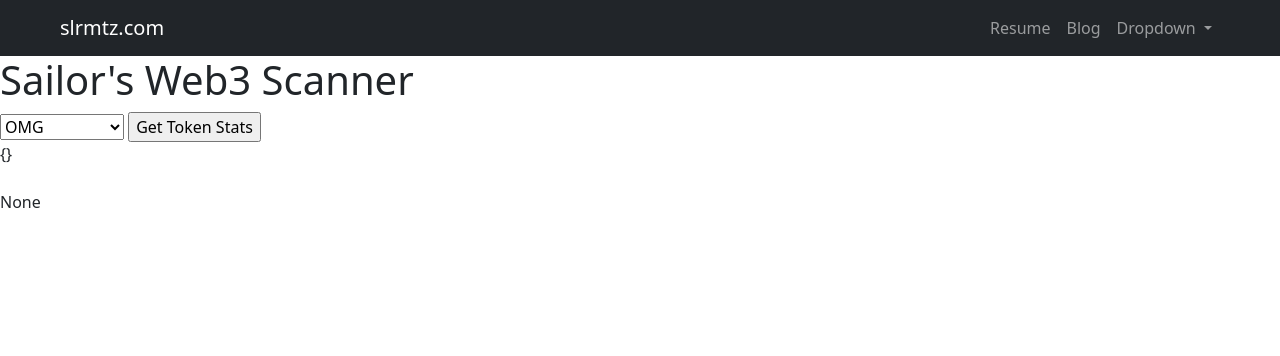
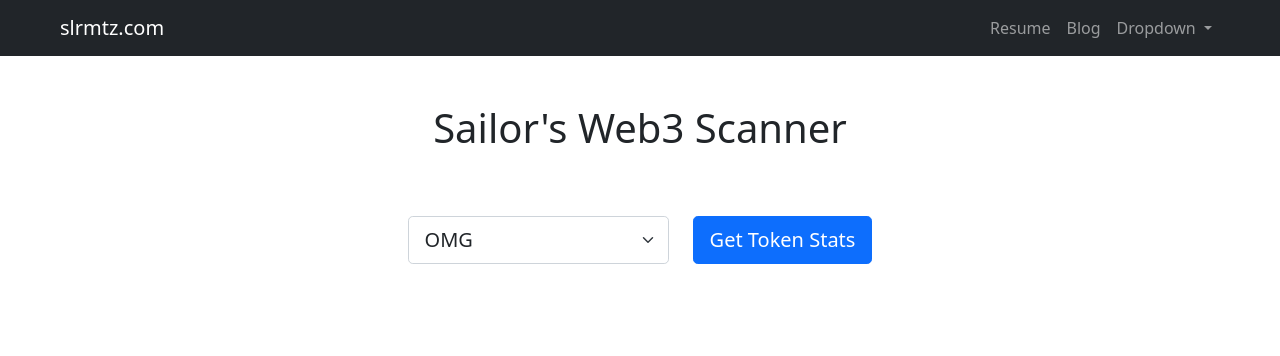
Before and after one commit to rolias4031/django4-personal-portfolio, a Django app: page /web3scanner/ in a window 1280 px wide. Shown: the top 356 px of the page. Run offline with Django 4.2, Linux system fonts and the light colour scheme.

Commit message:
Web3 Scanner Final

```diff
--- a/passwordgenerator/templates/passwordgenerator/pw_generator.html
+++ b/passwordgenerator/templates/passwordgenerator/pw_generator.html
@@ -11,7 +11,7 @@
 
     <div class="container text-center">
       <div class="row my-5">
-        <div class="">
+        <div class="col">
           <h1>Sailor's Password Generator</h1>
         </div>
       </div>
--- a/portfolio/templates/portfolio/base.html
+++ b/portfolio/templates/portfolio/base.html
@@ -14,7 +14,7 @@
     <title>slrmtz.com</title>
   </head>
 
-  <body>
+  <body id="bootstrap-override">
     <nav class="navbar navbar-expand-md navbar-dark bg-dark">
   <div class="container-fluid">
     <a class="navbar-brand ms-5" href="{% url 'home' %}">slrmtz.com</a>
--- /dev/null
+++ b/web3scanner/static/web3scanner/style.css
@@ -0,0 +1,14 @@
+.stat-content {
+  font-size: 17px;
+  margin-left: 5px;
+}
+
+.stat-title {
+  background: rgb(235,235,235);
+  border-radius: 4px;
+  padding: 5px;
+}
+
+.wallet-balance {
+  font-size: 20px;
+}
--- a/web3scanner/templates/web3scanner/scanner.html
+++ b/web3scanner/templates/web3scanner/scanner.html
@@ -2,10 +2,22 @@
 {% block content %}
 {% load static %}
 
+<link rel="stylesheet" type="text/css" href="{% static 'web3scanner/style.css' %}">
+
+<div class="container text-center my-5">
+  <div class="row">
+    <div class="col">
       <h1>Sailor's Web3 Scanner</h1>
+    </div>
+  </div>
+</div>
 
+<div class="container">
   <form class="" action="{% url 'web3scanner:web3scanner' %}" method="get">
-  <select class="" name="Token">
+    <div class="row justify-content-center" style="">
+
+      <div class="col-lg-3 col-md-4 col-sm" style="">
+        <select class="form-select form-select-lg my-2" name="Token">
           <option value="OMG">OMG</option>
           <option value="Tether">Tether</option>
           <option value="Shiba Inu">Shiba Inu</option>
@@ -15,23 +27,82 @@
           <option value="Wrapped BTC">Wrapped BTC</option>
           <option value="Chainlink">Chainlink</option>
           <option value="Fantom">Fantom</option>
+        </select>
+      </div>
 
+      <div class="col-auto my-2" style="">
+        <input class="btn btn-primary btn-lg" type="submit" name="token_submit" value="Get Token Stats">
+      </div>
 
-  </select>
-  <input type="submit" name="Submit" value="Get Token Stats">
+    </div>
+  </form>
+</div>
+
+{% if token_data.Name %}
+
+  <div class="container my-5">
+    <div class="row justify-content-center">
+      <div class="col-lg-10 col-md-12">
+        <div class="row justify-content-center">
+
+          {% for key,value in token_data.items%}
+            <div class="col-md-6 col-sm" style="">
+              <h5 class="stat-title">{{key}}</h5>
+              <p class="stat-content">{{value}}</p>
+            </div>
+          {% endfor %}
+
+        </div>
+      </div>
+    </div>
+  </div>
+
+  <div class="container text-center">
+    <form class="" action="{% url 'web3scanner:web3scanner' %}" method="get">
+
+      <div class="row justify-content-center">
+        <div class="col" style="">
+          <h5>Search the balance of any {{token_data.Name}} address</h5>
+        </div>
+      </div>
+
+      <div class="row justify-content-center">
+        <div class="col-lg-6 col-md my-2" style="">
+            <input class="form-control input-lg" type="text" name="address_field" placeholder="0xdac17f958d2ee523a2206206994597c13d831ec7">
+        </div>
+        <div class="col-auto my-2" style="">
+          <input class="btn btn-primary btn-md" type="submit" name="address_submit" value="Get Balance">
+        </div>
+      </div>
 
     </form>
+  </div>
 
-{{token_data}}
-<br>
-{% if token_data.is_connected %}
-  {% for key,value in token_data.items%}
-    {{value}}
-    <br>
-  {% endfor %}
+  <div class="container mt-4">
+    <div class="row justify-content-center">
+      <div class="col-6" style="">
+        {% if wallet_data.balance %}
+          <h5 class="stat-title">Address</h5>
+          <p class="stat-content">{{wallet_data.address}}</p>
+          <h5 class="stat-title">Balance</h5>
+          <p class="stat-content">{{wallet_data.balance}}</p>
+          <h5 class="stat-title">Percent of Total Supply</h5>
+          <p class="stat-content mb-5">{{wallet_data.percent_supply}}%</p>
+        {% endif %}
+      </div>
+    </div>
+  </div>
+
 {% endif %}
 
-<br>
-{{error_msg}}
+{% if error_msg %}
+  <div class="container text-center mb-5">
+    <div class="row justify-content-center">
+      <div class="col-6">
+        <p class="alert alert-danger">{{error_msg}}</p>
+      </div>
+    </div>
+  </div>
+{% endif %}
 
 {% endblock %}
--- a/web3scanner/views.py
+++ b/web3scanner/views.py
@@ -3,22 +3,41 @@ from django.shortcuts import render
 from web3 import Web3
 from .web3_package.scanner_utils import *
 
-# Create your views here.
+#class to hold the web3 connection objects
+class Conn:
+    web3, connect_bool = web3_connect()
+
 def scanner(request):
 
-    token_data = {}
-    error_msg = None
+    #check for a submission, run the function associated with that token name
+    if request.GET.get('token_submit') and Conn.connect_bool:
 
-    if request.GET.get('Submit'): #check for a submission, run the function associated with that token name
+        print("T1")
 
-        token = request.GET.get('Token')
+        Creds.current_token = request.GET.get('Token')
 
         try:
-            token_data = credentials[token]['function'](token_data, credentials[token])
-            error_msg = None
+            print("T2")
+            Creds.token_data = Creds.credentials[Creds.current_token]['function'](Conn.web3, Creds.token_data, Creds.credentials[Creds.current_token])
+            print(Creds.token_data)
+            creds_reset(wallet_bool=True, error_bool=True)
 
         except KeyError:
-            error_msg = 'That token needs some work... select another.'
-            token_data = {}
+            Creds.error_msg = 'That token needs some work... select another.'
+            creds_reset(token_bool=True)
 
-    return render(request, 'web3scanner/scanner.html', {'token_data':token_data,'error_msg':error_msg})
+    elif request.GET.get('address_submit') and Conn.connect_bool:
+
+        Creds.wallet_data['address'] = request.GET.get('address_field')
+
+        try:
+            Creds.wallet_data['balance'], Creds.wallet_data['percent_supply'] = fetch_address_balance(Conn.web3, Creds.wallet_data['address'], Creds.token_data, Creds.credentials[Creds.current_token])
+
+        except ValueError:
+            Creds.error_msg = "That's not a valid address"
+            creds_reset(wallet_bool=True)
+
+    elif Conn.connect_bool == False:
+        Creds.error_msg = 'Web3 Connection Failed'
+
+    return render(request, 'web3scanner/scanner.html', {'token_data':Creds.token_data, 'wallet_data':Creds.wallet_data, 'error_msg':Creds.error_msg})
--- a/web3scanner/web3_package/scanner_utils.py
+++ b/web3scanner/web3_package/scanner_utils.py
@@ -2,64 +2,79 @@ import json
 from web3 import Web3
 from .scanner_credentials import *
 
+def fetch_token_stats(web3, token_data, token_creds):
 
-def fetch_func_one(token_data, token_creds):
+    abi = json.loads(token_creds['abi'])
+    contract = web3.eth.contract(address=token_creds['contract'], abi=abi)
 
-        web3, connect_bool = web3_connect() #get web3 connection, only do something if connect_bool is True
+    token_funcs = {
+        'Name': contract.functions.name,
+        'Symbol': contract.functions.symbol,
+        'Total Supply': contract.functions.totalSupply,
+        'Decimals': contract.functions.decimals
+        }
 
-        if connect_bool:
+    token_data = {key: value().call() for (key, value) in token_funcs.items()}
+    token_data['Contract Address'] = token_creds['contract']
 
-            abi = json.loads(token_creds['abi'])
-            contract = web3.eth.contract(address=token_creds['contract'], abi=abi)
+    token_data['Total Supply'] = format_number(token_data['Total Supply'], token_data)
 
-            token_funcs = {
-                'Name': contract.functions.name,
-                'Symbol': contract.functions.symbol,
-                'Total Supply': contract.functions.totalSupply,
-                'Decimals': contract.functions.decimals
-                }
+    return token_data
 
-            token_data = {key: value().call() for (key, value) in token_funcs.items()}
-            token_data['is_connected'] = True
-            token_data['Contract Address'] = token_creds['contract']
+def fetch_address_balance(web3, address, token_data, token_creds):
 
-            totalsupply_format(token_data)
+    abi = json.loads(token_creds['abi'])
+    contract = web3.eth.contract(address=token_creds['contract'], abi=abi)
 
-            return token_data
+    raw_wallet_balance = contract.functions.balanceOf(Web3.toChecksumAddress(address)).call()
 
-def tether_fetch(token_data):
+    wallet_balance = format_number(raw_wallet_balance, token_data)
 
-    if web3_connect():
+    percent_totalsupply = round(((float(wallet_balance.replace(",","")))/(float(token_data['Total Supply'].replace(",",""))))*100, 3)
 
-        token_data['is_connected'] = True
-        token_data['token_name'] = "Tether"
+    return wallet_balance, percent_totalsupply
+
+def creds_reset(token_bool=False, wallet_bool=False, error_bool=False):
+    if token_bool:
+        Creds.token_data = {}
+    if wallet_bool:
+        Creds.wallet_data = {key:None for key in Creds.wallet_data.keys()}
+    if error_bool:
+        Creds.error_msg = None
 
 def web3_connect():
-    web3 = Web3(Web3.HTTPProvider(infura))
+    web3 = Web3(Web3.HTTPProvider(Creds.infura_url))
     return web3, web3.isConnected()
 
-def totalsupply_format(token_data):
+def format_number(num_format, token_data):
 
-    decimals = str(token_data['Total Supply'])[-token_data['Decimals']:]
+    decimals = str(num_format)[-token_data['Decimals']:]
 
-    index = len(str(token_data['Total Supply'])) - token_data['Decimals']
-    whole_nums = "{:,}".format(int(str(token_data['Total Supply'])[:index]))
+    index = len(str(num_format)) - token_data['Decimals']
+    whole_nums = "{:,}".format(int(str(num_format)[:index]))
 
-    token_data['Total Supply'] = whole_nums + "." + decimals
+    num_format = whole_nums + "." + decimals
 
-    return
-
+    return num_format
 
 #dictionary that holds the functions for each token and the credentials for each token. key must match the string used in the dropdown menu in the interface.
-credentials = {
-    'OMG':{'function':fetch_func_one, 'contract': omg_contract, 'abi':omg_abi},
-    'Tether':{'function':fetch_func_one, 'contract': tether_contract, 'abi':tether_abi},
-    'Shiba Inu':{'function':fetch_func_one, 'contract': shiba_inu_contract, 'abi': shiba_inu_abi},
-    'BNB':{'function':fetch_func_one, 'contract':bnb_contract, 'abi': bnb_abi},
-    'HEX':{'function':fetch_func_one, 'contract':hex_contract, 'abi': hex_abi},
-    'Wrapped BTC':{'function':fetch_func_one,'contract':wrapped_btc_contract,'abi':wrapped_btc_abi},
-    'Chainlink':{'function':fetch_func_one,'contract':chainlink_contract,'abi':chainlink_abi},
-    'Fantom':{'function':fetch_func_one,'contract':fantom_contract,'abi':fantom_abi}
-    }
-
-infura = 'https://mainnet.infura.io/v3/25d9ebfebc264defaf34b9fa1d6e217b'
+class Creds:
+    token_data = {}
+    wallet_data = {
+        'address': None,
+        'balance': None,
+        'percent_supply': None,
+        }
+    credentials = {
+        'OMG':{'function':fetch_token_stats, 'contract': omg_contract, 'abi':omg_abi},
+        'Tether':{'function':fetch_token_stats, 'contract': tether_contract, 'abi':tether_abi},
+        'Shiba Inu':{'function':fetch_token_stats, 'contract': shiba_inu_contract, 'abi': shiba_inu_abi},
+        'BNB':{'function':fetch_token_stats, 'contract':bnb_contract, 'abi': bnb_abi},
+        'HEX':{'function':fetch_token_stats, 'contract':hex_contract, 'abi': hex_abi},
+        'Wrapped BTC':{'function':fetch_token_stats,'contract':wrapped_btc_contract,'abi':wrapped_btc_abi},
+        'Chainlink':{'function':fetch_token_stats,'contract':chainlink_contract,'abi':chainlink_abi},
+        'Fantom':{'function':fetch_token_stats,'contract':fantom_contract,'abi':fantom_abi}
+        }
+    infura_url = 'https://mainnet.infura.io/v3/25d9ebfebc264defaf34b9fa1d6e217b'
+    current_token = None
+    error_msg = None
```
Lines whose indentation alone changed are shown as unchanged.
